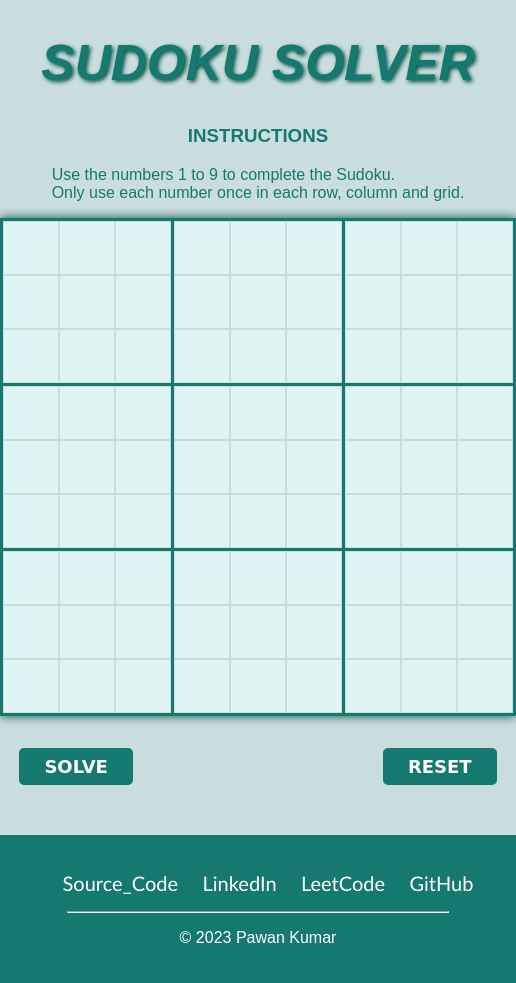
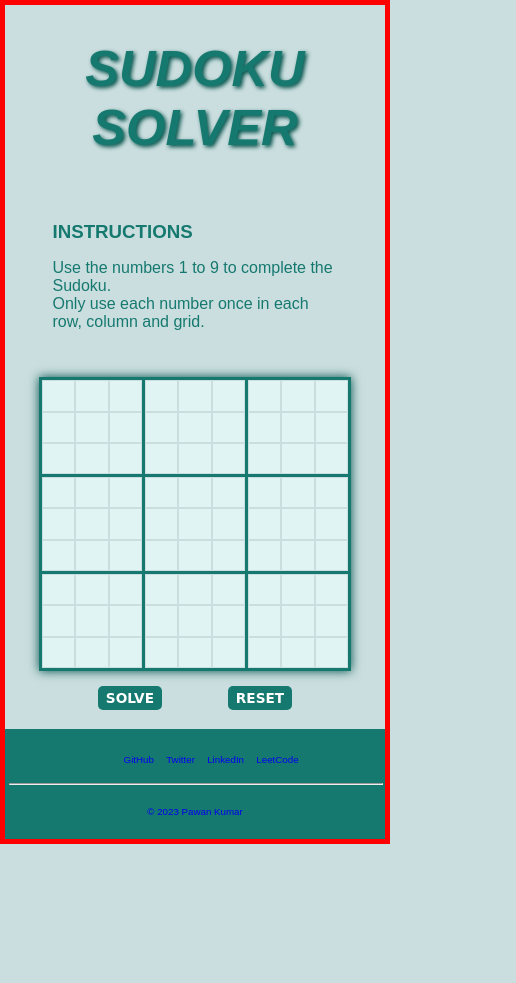
Before and after one commit to pawanbgs0/Sudoku, a plain HTML site: page index.html in a window 390 px wide. Shown: the whole page, 516 px wide, since content can reach past the window. After the commit the page ends 844 px from the top, so only its background shows below. Drawn offline with Linux system fonts and the light colour scheme.

Commit message:
Restructured

```diff
--- a/index.css
+++ b/index.css
@@ -1,44 +1,60 @@
 body {
     margin: 0;
     background-color: #cadedf;
-    /* background-image: url("bk.jpg");
-    background-size: cover; */
     color: #16796f;
     font-family: 'Oswald', sans-serif;
 }
 
-.img{
-    opacity: 0.5;
-    background-size: cover;
-}
-
-
-h1{
-    font-size: 50px;
-    text-align: center;
-    text-shadow: 2px 2px 4px #005048;
-}
-
 .div1
 {
+    /* border: 5px solid red; */
+    min-height: 100vh;
+    box-sizing: border-box;
     position: relative;
-    display: table;
+    display: flex;
+    flex-direction: column;
     margin-left: auto;
     margin-right: auto;
     width: 100%;
 }
 
-table {
-    margin:1em auto;
-    margin-bottom: 2em;
-    padding: 40px;
+.header h1{
+    font-size: 3vw;
+    text-align: center;
+    text-shadow: 2px 2px 4px #005048;
+}
+
+.instruction{
+    /* border: 5px solid red; */
+    width: 30%;
+    margin: auto;
+}
+
+.instruction h3{
+    text-align: left;
+    margin: 0;
+}
+
+.instruction p{
+    text-align: left;
+}
+
+.tableDiv {
+    /* border: 5px solid blue; */
+    box-sizing: border-box;
+    width: 100%;
+    padding-bottom: 15px;
+}
+
+table{
     border-collapse: collapse;
     box-shadow: 0 0 10px #005048;
+    margin: auto;
 }
 
 td {
-    height:50px;
-    width:50px;
+    height:3vw;
+    width:3vw;
     text-align:center;
 }
 td:first-child {
@@ -64,11 +80,11 @@ tr:nth-child(3n) td {
 .cell input {
     float: left;
 
-    width: 50px;
-    height: 50px;
+    width: 3vw;
+    height: 3vw;
 
     text-align: center;
-    font-size: 45px;
+    font-size: 2.5vw;
 }
 
 input{
@@ -78,32 +94,29 @@ input{
 }
 
 .button-container {
-    /* display: flex;
-    justify-content: space-around; */
-    margin-bottom: 50px;
+    margin-bottom: 5vw;
     display: flex;
     justify-content: center;
 
-  }
+}
 
-.btm1,
-.btm2{
+.btm1, .btm2{
     font-family: 'Kalam', cursive;
     font-weight:600;
-    font-size: 18px;
+    font-size: 1vw;
     background: #16796f;
     color: white;
     border:none;
     border-radius: 5px;
-    padding: 8px 25px;
+    padding: 0.5vw 1.2vw;
     transition: transform 0.5s;
 }
 
 .btm1{
-    margin-right: 250px;
+    margin-right: 17vw;
 }
-.btm1:hover,
-.btm2:hover{
+
+.btm1:hover, .btm2:hover{
     font-weight:600;
     cursor:pointer;
     background:transparent;
@@ -114,11 +127,10 @@ input{
 
 #popup-message {
     font-family: 'Kalam', cursive;
-    /* font-family: 'Oswald', sans-serif; */
     display: none;
     position: fixed;
     z-index: 1;
-    padding-top: 100px;
+    padding-top: 10vw;
     left: 0;
     top: 0;
     width: 100%;
@@ -130,38 +142,40 @@ input{
 .popup-content {
     background-color: white;
     margin: auto;
-    padding: 20px;
+    padding: 0.5vw;
     border: 1px solid #888;
-    width: 50%;
+    width: 35%;
     text-align: center;
+    border-radius: 5px;
+    font-size: 2vw;
 }
 
 .close-btn {
     color: #aaaaaa;
     float: right;
-    font-size: 28px;
+    font-size: 2vw;
     font-weight: bold;
     cursor: pointer;
 }
 
-.close-btn:hover,
-.close-btn:focus {
+.close-btn:hover, .close-btn:focus {
     color: #000;
     text-decoration: none;
     cursor: pointer;
 }
 
-a{
-    color: white;
+.foot a{
     text-decoration: none;
-    font-size: 20px;
-    font-family: 'Gill Sans', 'Gill Sans MT', Calibri, 'Trebuchet MS', sans-serif;
+    font-size: 1vw;
 }
 
-a:visited{
-    color: #cadedf;
+.foot a:visited{
+    color: white;
 }
 
+.foot a:hover{
+    text-decoration: underline;
+}
 
 .foot{
     box-sizing: border-box;
@@ -172,7 +186,7 @@ a:visited{
     background-color: #16796f;
     color: white;
     margin-left: auto;
-    padding: 20px;
+    padding: 1vw;
     min-height: 10vh;
     /* position: absolute; */
     bottom: 0;
@@ -180,15 +194,50 @@ a:visited{
 
 .flinks li{
     display: inline-block;
-    margin-right: 20px;
+    margin-right: 2vw;
 }
 
 hr{
-    width: 80%;
+    width: 100%;
     color: white;
 }
 
-p,h3{
-    display: flex;
-    justify-content: space-around;
+
+@media screen and (max-width: 600px){
+    .div1{
+        border: 5px solid red;
+        min-height: 100vh;
+    }
+
+    .header h1{
+        font-size: 6vh;
+    }
+
+    .instruction{
+        /* border: 5px solid red; */
+        width: 75%;
+    }
+
+    td {
+        height:7vw;
+        width:7vw;
+    }
+
+    .cell input {
+        width: 7vw;
+        height: 7vw;
+        font-size: 5vw;
+    }
+
+    .btm1, .btm2{
+        font-size: 3.5vw;
+        border-radius: 5px;
+        padding: 1vw 2vw;
+    }
+
+    .foot a{
+        font-size: 2.5vw;
+    }
+
+
 }
--- a/index.html
+++ b/index.html
@@ -11,13 +11,20 @@
 </head>
 <body>
     <div class = "div1">
+        <div class="header">
             <h1><i>SUDOKU SOLVER </i></h1>
+        </div>
+
+        <div class="instruction">
             <h3> INSTRUCTIONS</h3>
             <p>
                 Use the numbers 1 to 9 to complete the Sudoku.
                 <br>
                 Only use each number once in each row, column and grid.
             </p>
+        </div>
+
+        <div class="tableDiv">
             <table>
                 <tr>
                     <td class="cell"><input id = "0-0" type="text" maxlength="1"></td>
@@ -119,6 +126,8 @@
                     <td class="cell"><input id = "8-8" type="text" maxlength="1"></td>
                 </tr>
             </table>
+        </div>
+
         <div class="button-container">
             <button id = "solve" class="btm1">SOLVE</button>
             <button id = "reset" class="btm2">RESET</button>
@@ -132,25 +141,19 @@
             </div>
         </div>
 
-
-        <footer>
         <div class="foot">
             <ul class = "flinks">
-                    <li><a href="https://github.com/pawanbgs0/Sudoku" target="_blank">Source_Code</a></li>
+                <li><a href="https://github.com/pawanbgs0/" target="_blank">GitHub</a></li>
+                <li><a href="https://twitter.com/PawanKu27113141" target="_blank">Twitter</a></li>
                 <li><a href="https://www.linkedin.com/in/parser01/" target="_blank">LinkedIn</a></li>
                 <li><a href="https://leetcode.com/parser01/" target="_blank">LeetCode</a></li>
-                    <li><a href="https://github.com/pawanbgs0/" target="_blank">GitHub</a></li>
             </ul>
             <hr>
             <p class = "copyright">
-                    © 2023 Pawan Kumar
+                <a target="_blank" href="https://github.com/pawanbgs0/Sudoku">© 2023 Pawan Kumar</a>
             </p>
         </div>
-        </footer>
     </div>
-
-
-
     <script src="index.js"></script>
 </body>
 </html>
```
Also changed, not shown: 1 other file. Lines whose indentation alone changed are shown as unchanged.
